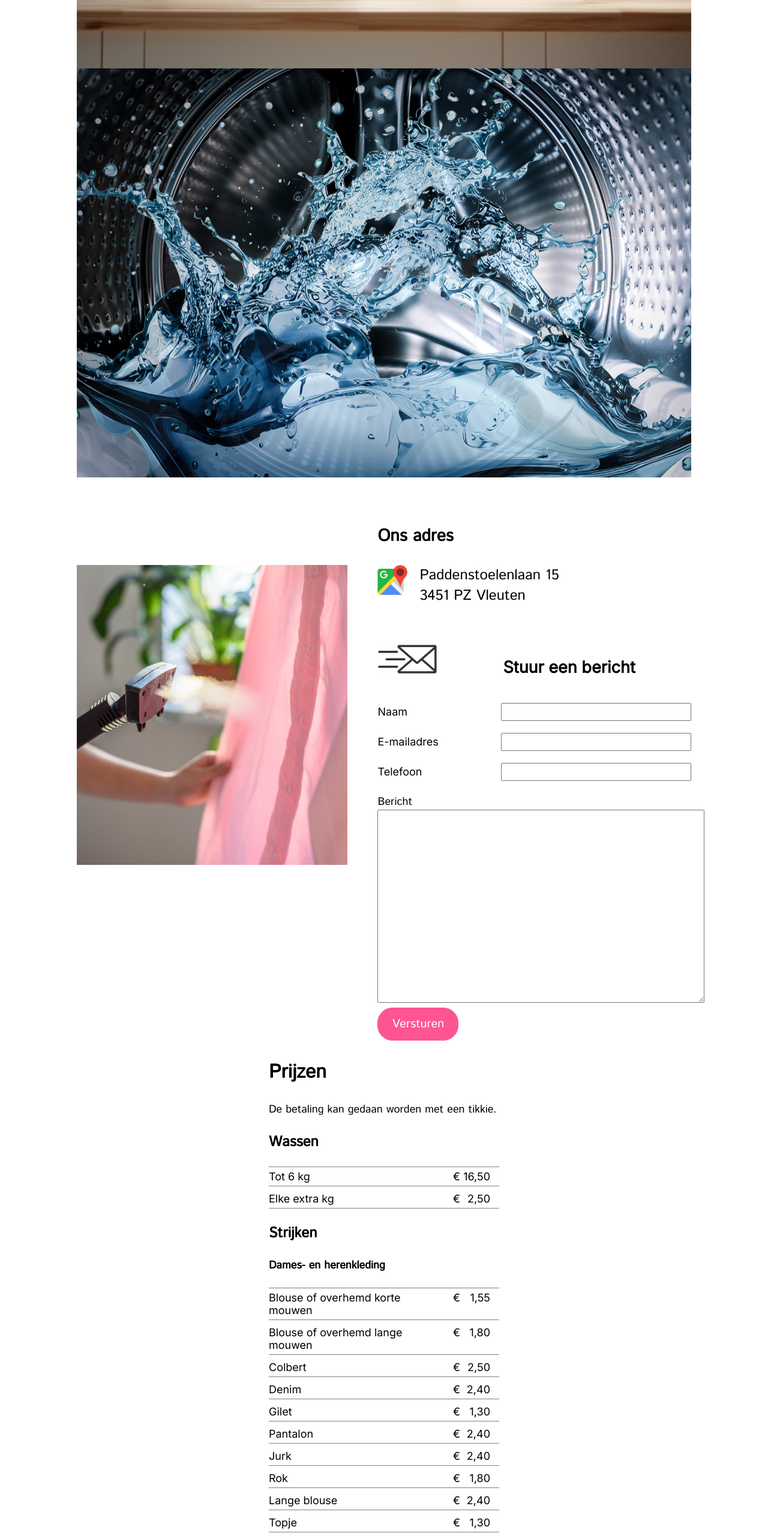
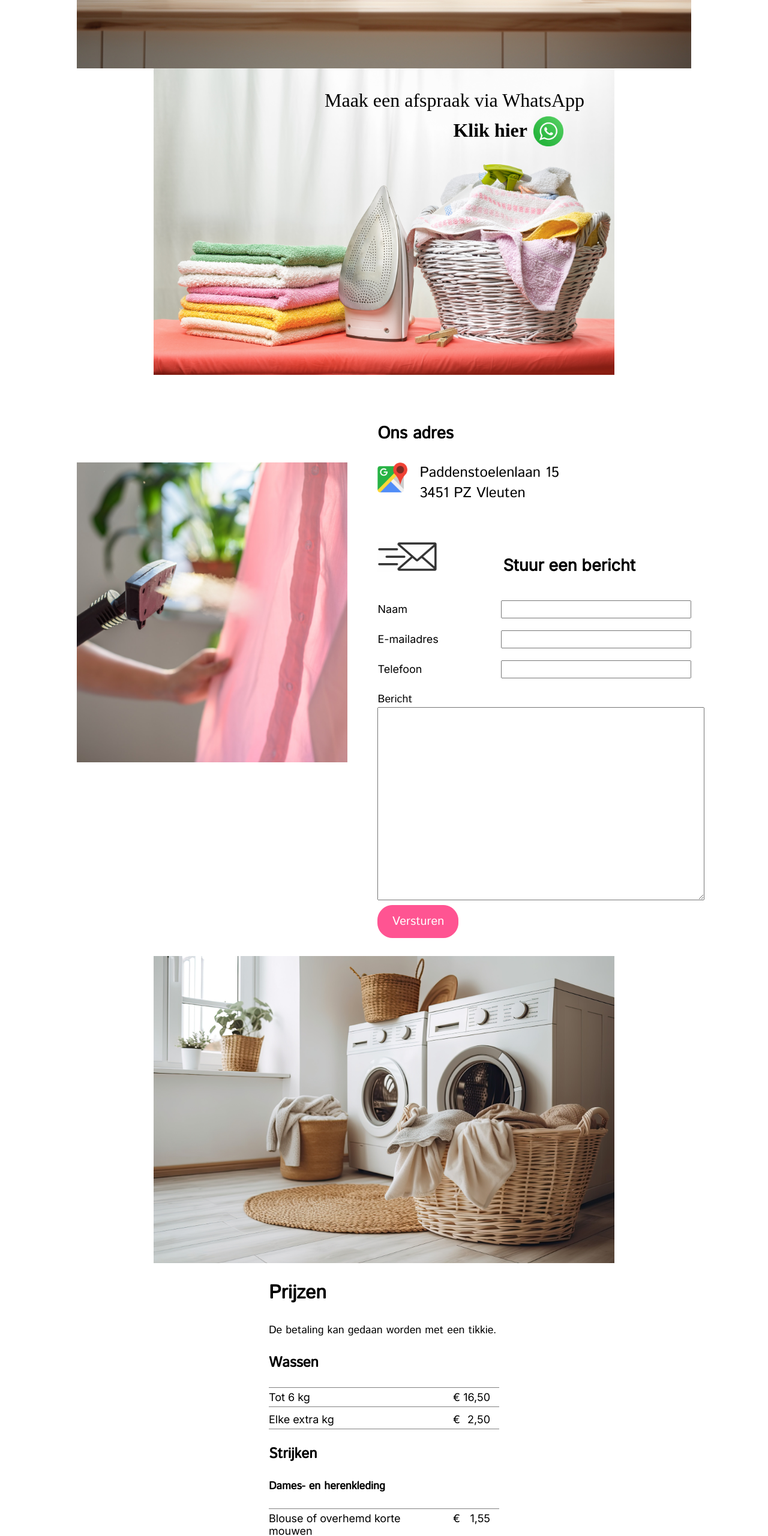
Before and after one commit to clearblocks/irongirl, a React (Create React App) app: page / in a window 1280 px wide. Shown: the part 3851-6412 px from the top of the page at 60% size. Built offline with nearby package versions, Linux system fonts and the light colour scheme; the HTML template or start-up script is replaced by a standard one; a web font is replaced by a local one.

Commit message:
Denim overhemd name + moved whatsapp banner and removed an image

```diff
--- a/src/App.tsx
+++ b/src/App.tsx
@@ -10,7 +10,8 @@ import {Contact} from "./components/organisms/Contact";
 import {AboutUs} from "./components/organisms/AboutUs";
 import {Prices} from "./components/organisms/Prices";
 import {CallToAction3} from "./components/organisms/CallToAction3";
-import {TemporaryClosure} from "./components/organisms/TemporaryClosure";
+import TwoMachines from "./assets/img/two-machines.jpg";
+import TableBasket from "./assets/img/table-basket.jpg";
 
 function App() {
   const refs = {
@@ -25,18 +26,24 @@ function App() {
   }
 
   return (
-    <div className="App">
-      <Header />
-      <Hero />
-      <Services refs={refs} serviceOnClick={serviceOnClick}/>
-      <SocialProof />
-      <CallToAction />
-      <AboutUs washingRef={refs.washingRef} ironingRef={refs.ironingRef} />
-      <Contact />
-      <Prices ref={refs.pricesRef}/>
-      <CallToAction3 ref={refs.contactRef} />
-      <Footer />
-    </div>
+      <div className="App">
+          <Header/>
+          <Hero/>
+          <Services refs={refs} serviceOnClick={serviceOnClick}/>
+          <SocialProof/>
+          <CallToAction/>
+          <AboutUs washingRef={refs.washingRef} ironingRef={refs.ironingRef}/>
+          <CallToAction3 ref={refs.contactRef}/>
+          <Contact/>
+          <div className={"cta2"}>
+              <img src={TwoMachines} alt={"wasmachine en drover"} className={"footer-image"}/>
+          </div>
+          <Prices ref={refs.pricesRef}/>
+          <div className={"cta2"}>
+              <img src={TableBasket} alt={"wastafel"} className={"footer-image"}/>
+          </div>
+          <Footer/>
+      </div>
   );
 }
 
--- a/src/assets/json/ironPriceData.json
+++ b/src/assets/json/ironPriceData.json
@@ -4,7 +4,7 @@
     { "name": "Blouse of overhemd korte mouwen", "price": 1.55 },
     { "name": "Blouse of overhemd lange mouwen", "price": 1.8 },
     { "name": "Colbert", "price": 2.5 },
-    { "name": "Denim", "price": 2.4 },
+    { "name": "Denim overhemd", "price": 2.4 },
     { "name": "Gilet", "price": 1.3 },
     { "name": "Pantalon", "price": 2.4 },
     { "name": "Jurk", "price": 2.4},
--- a/src/components/organisms/AboutUs.tsx
+++ b/src/components/organisms/AboutUs.tsx
@@ -51,7 +51,6 @@ export const AboutUs = ({washingRef, ironingRef}: AboutUsProps) => (
         <img src={shirts} alt={"gestreken overhemden"}/>
       </div>
       <img src={washingBackground} alt={"wachmachine en droger"}/>
-      <img src={washingMachineInside} alt={"wasmachine van binnen"}/>
     </div>
   </div>
 );
--- a/src/components/organisms/CallToAction3.tsx
+++ b/src/components/organisms/CallToAction3.tsx
@@ -13,7 +13,5 @@ export const CallToAction3 = forwardRef((props, ref: ForwardedRef<HTMLDivElement
         <a href={"whatsapp://send?phone=+31633401173"}><GreenWhatsAppIcon /></a>
       </div>
     </div>
-    <img src={TwoMachines} alt={"wasmachine en drover"} className={"footer-image"}/>
-    <img src={TableBasket} alt={"wastafel"} className={"footer-image"}/>
   </div>
 ));
```
